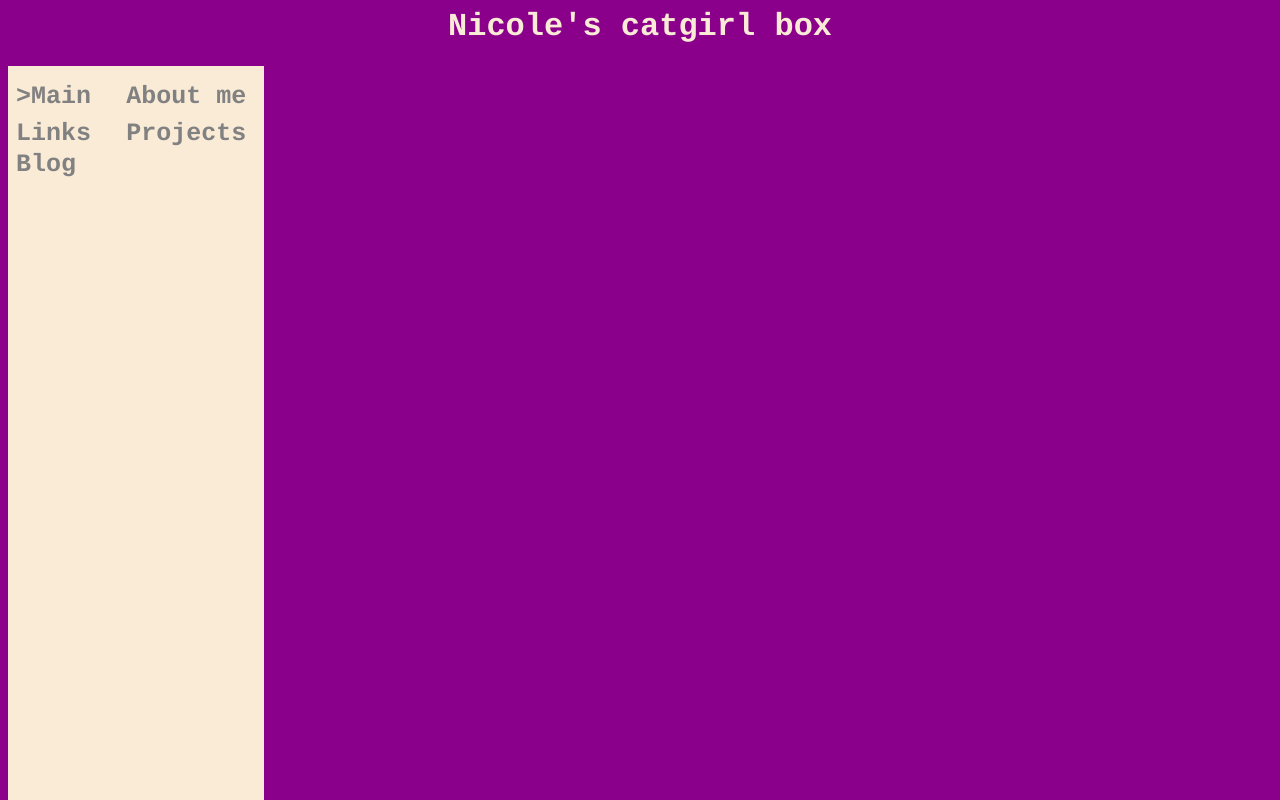
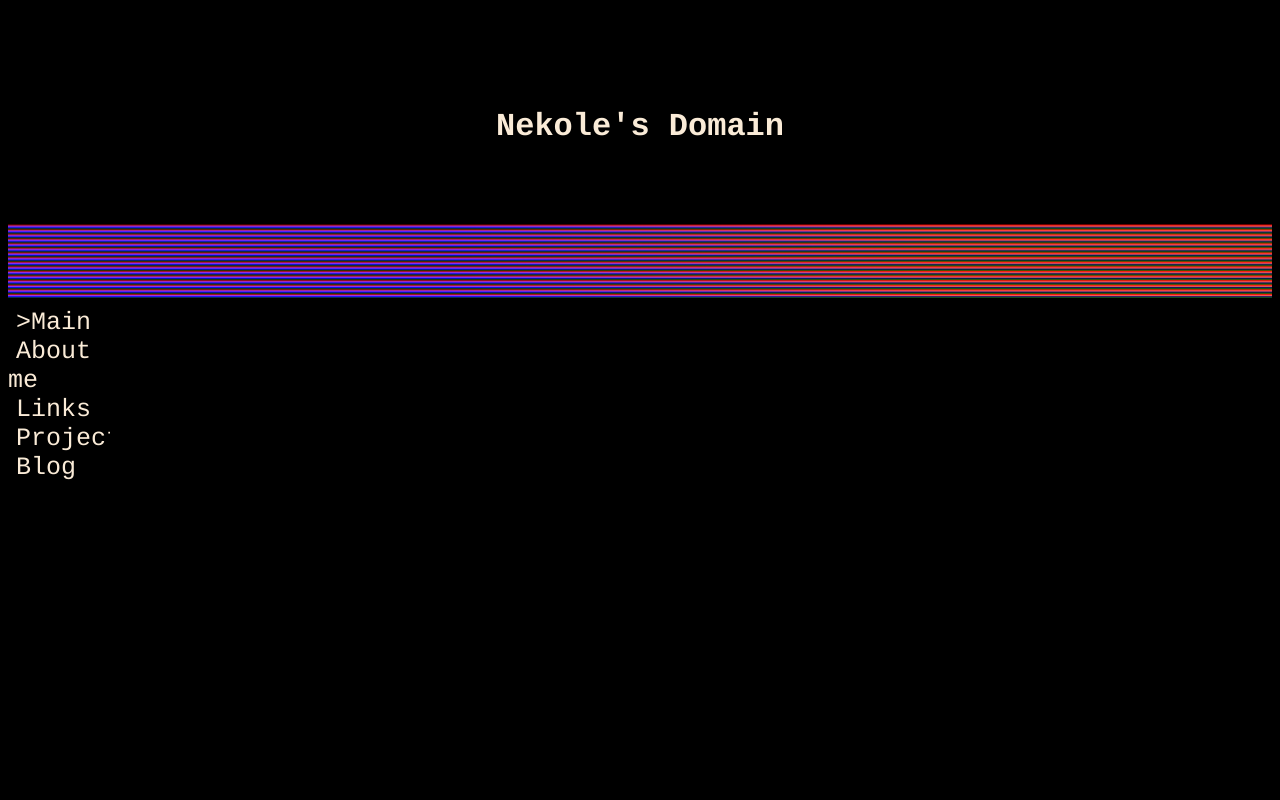
Before and after one commit to Nekole-s/Nekole.github.io, a plain HTML site: page index.html in a window 1280 px wide. Drawn offline with Linux system fonts and the light colour scheme.

Commit message:
added header image, changed layout.

```diff
--- a/CSS/global.css
+++ b/CSS/global.css
@@ -3,21 +3,25 @@
     font-family: courier;
 }
 body{
-    background-color: #8b008b;
+    background-color: #000000;
 }
 .header{
     text-align: center;
     color: #faebd7;
-
+    padding: 100px;
+}
+.header_image{
+  background-image:url("../images/header_image.png");
+  width: 100%;
+  height: 290px;
 }
 
 /* the sidebar */
 .sidenav{
     height: 100%;
-    width: 20%;
+    width: 8%;
     position: fixed;
     z-index: 1;
-    background-color: #faebd7;
     overflow-x: hidden;
     overflow-y: hidden;
     padding-top: 10px;
@@ -27,5 +31,5 @@ body{
   padding: 8px 8px 8px 8px;
   text-decoration: none;
   font-size: 25px;
-  color: #818181;
+  color: #faebd7;
 }
--- a/index.html
+++ b/index.html
@@ -9,8 +9,9 @@
 
 <body>
     <!--siteheader-->
-    <h1 class="header">Nicole's catgirl box<h1>
-
+    <div class=header_image>
+        <h1 class="header">Nekole's Domain<h1>
+    </div>
     <div class="sidenav">
         <a href=#>>Main</a>
         <a href=#>About me</a>
```
Also changed, not shown: images/header_image.png (added).
